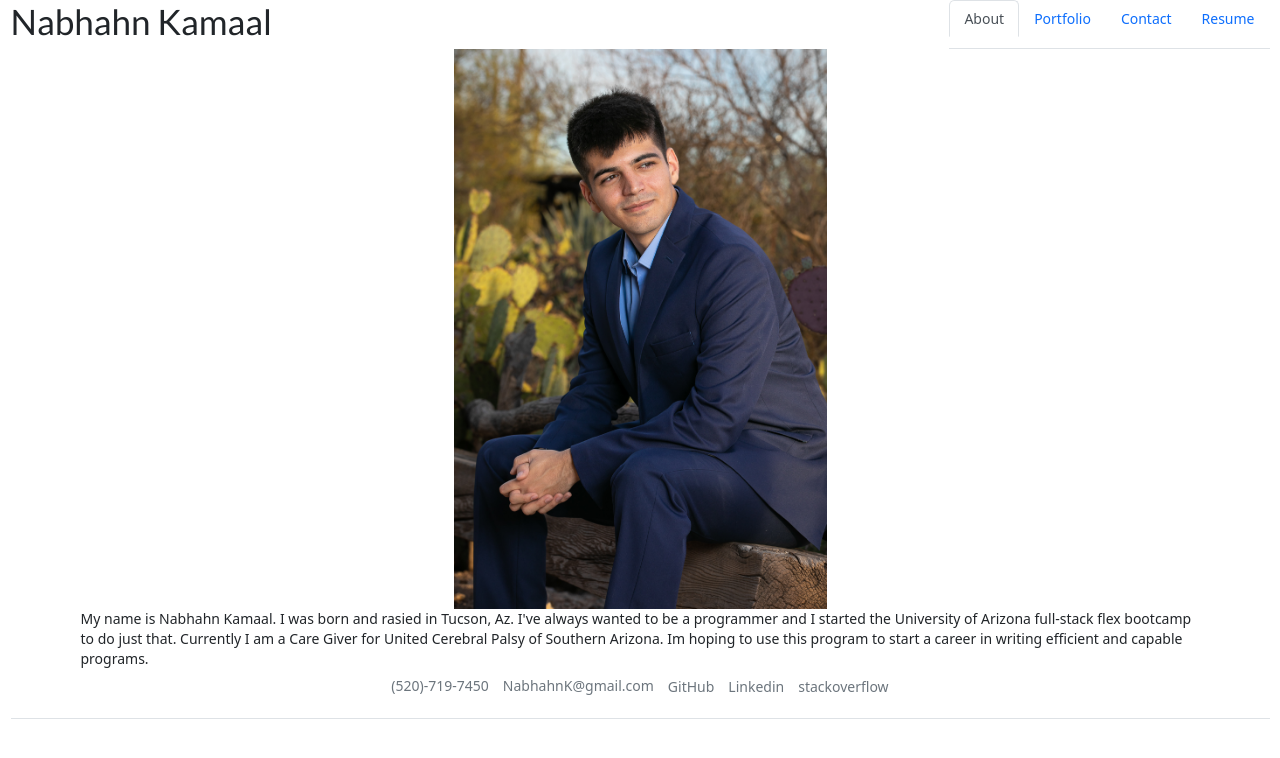
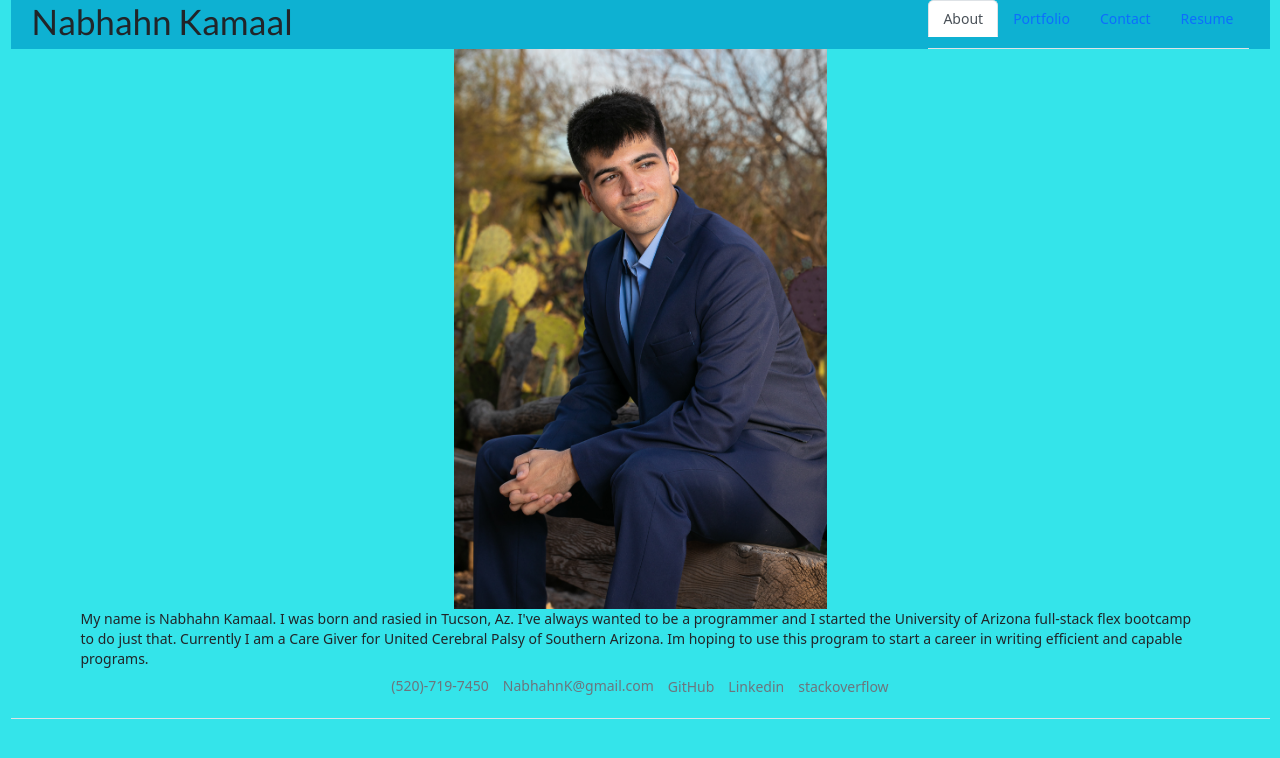
Before and after one commit to NabhahnK/nkportfolio, a React (Create React App) app: page / in a window 1280 px wide. Shown: the top 758 px of the page. Built offline with nearby package versions, Linux system fonts and the light colour scheme.

Commit message:
tried to fix card styles

```diff
--- a/src/components/Header.js
+++ b/src/components/Header.js
@@ -3,7 +3,7 @@
 
 export default function Header({ currentPage, handlePageChange }) {
     return (
-        <header className="d-flex justify-content-between">
+        <header className="d-flex justify-content-between px-4">
             <h1>Nabhahn Kamaal</h1>
             <NavTabs currentPage={currentPage} handlePageChange={handlePageChange} />
         </header>
--- a/src/components/PortfolioContainer.js
+++ b/src/components/PortfolioContainer.js
@@ -5,6 +5,8 @@
 import Contact from './pages/Contact';
 import Header from './Header';
 import Footer from './Footer';
+import '../styles/main.css';
+import "../styles/portfolio.css";
 
 export default function PortfolioContainer() {
   const [currentPage, setCurrentPage] = useState('About');
--- a/src/components/Project.js
+++ b/src/components/Project.js
@@ -8,7 +8,7 @@
     const { title, img, imgAlt, desc, deployed, repo } = data;
     return (
         <div class="col-md-4 col-sm-12">
-            <div key={title} className="card" style={style}>
+            <div key={title} className="card " style={style}>
                 <img className="card-img-top" src={img} alt={imgAlt} />
                 <div className="card-body">
                     <h5 className="card-title">{title}</h5>
--- a/src/components/pages/Portfolio.js
+++ b/src/components/pages/Portfolio.js
@@ -6,6 +6,7 @@
 // import sBlog from '../../images/SBlog.PNG';
 // import sBlog from '../../images/SBlog.PNG';
 // import sBlog from '../../images/SBlog.PNG';
+
 
 
 
--- /dev/null
+++ b/src/styles/main.css
@@ -0,0 +1,12 @@
+div {
+    background-color: #34E4EA;
+}
+
+header {
+    background-color: #0EB1D2;
+}
+
+#root {
+    height: 100%;
+    width: 100%;
+}
--- /dev/null
+++ b/src/styles/portfolio.css
@@ -0,0 +1,3 @@
+.custom {
+    background-color: #0EB1D2;
+}
```
